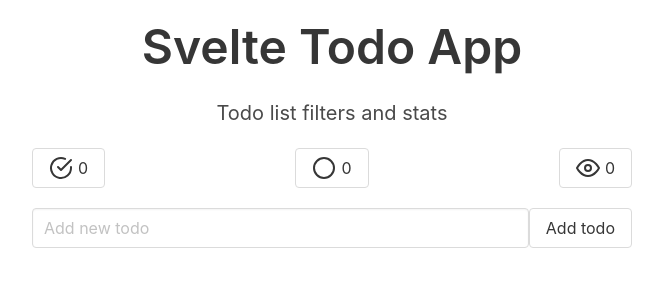
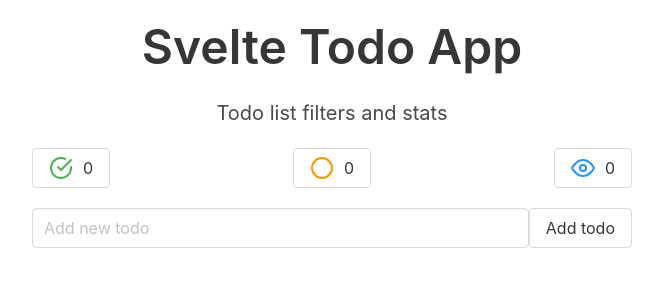
Before and after one commit to lasjorg/todo-app-svelte, a Svelte app: page / in a window 1280 px wide. Shown: the top 300 px of the page, without its empty margins (308-971 px from the left). Built offline with nearby package versions, Linux system fonts and the light colour scheme.

Commit message:
add. styles

```diff
--- a/src/components/TodoFilters.svelte
+++ b/src/components/TodoFilters.svelte
@@ -30,7 +30,17 @@
     align-items: center;
   }
   .filters button > svg {
-    margin-right: 5px;
+    margin-right: 10px;
+  }
+
+  .compleated {
+    stroke: #4caf50;
+  }
+  .uncompleated {
+    stroke: #ff9800;
+  }
+  .all {
+    stroke: #2196f3;
   }
 </style>
 
@@ -44,6 +54,7 @@
       stroke="currentColor"
       stroke-width="2"
       fill="none"
+      class="compleated"
       stroke-linecap="round"
       stroke-linejoin="round">
       <path d="M22 11.08V12a10 10 0 1 1-5.93-9.14" />
@@ -59,6 +70,7 @@
       stroke="currentColor"
       stroke-width="2"
       fill="none"
+      class="uncompleated"
       stroke-linecap="round"
       stroke-linejoin="round">
       <circle cx="12" cy="12" r="10" />
@@ -73,9 +85,9 @@
       stroke="currentColor"
       stroke-width="2"
       fill="none"
+      class="all"
       stroke-linecap="round"
-      stroke-linejoin="round"
-      class="css-i6dzq1">
+      stroke-linejoin="round">
       <path d="M1 12s4-8 11-8 11 8 11 8-4 8-11 8-11-8-11-8z" />
       <circle cx="12" cy="12" r="3" />
     </svg>
```
Also changed, not shown: src/components/TodoItem.svelte (+0 -8 lines).
